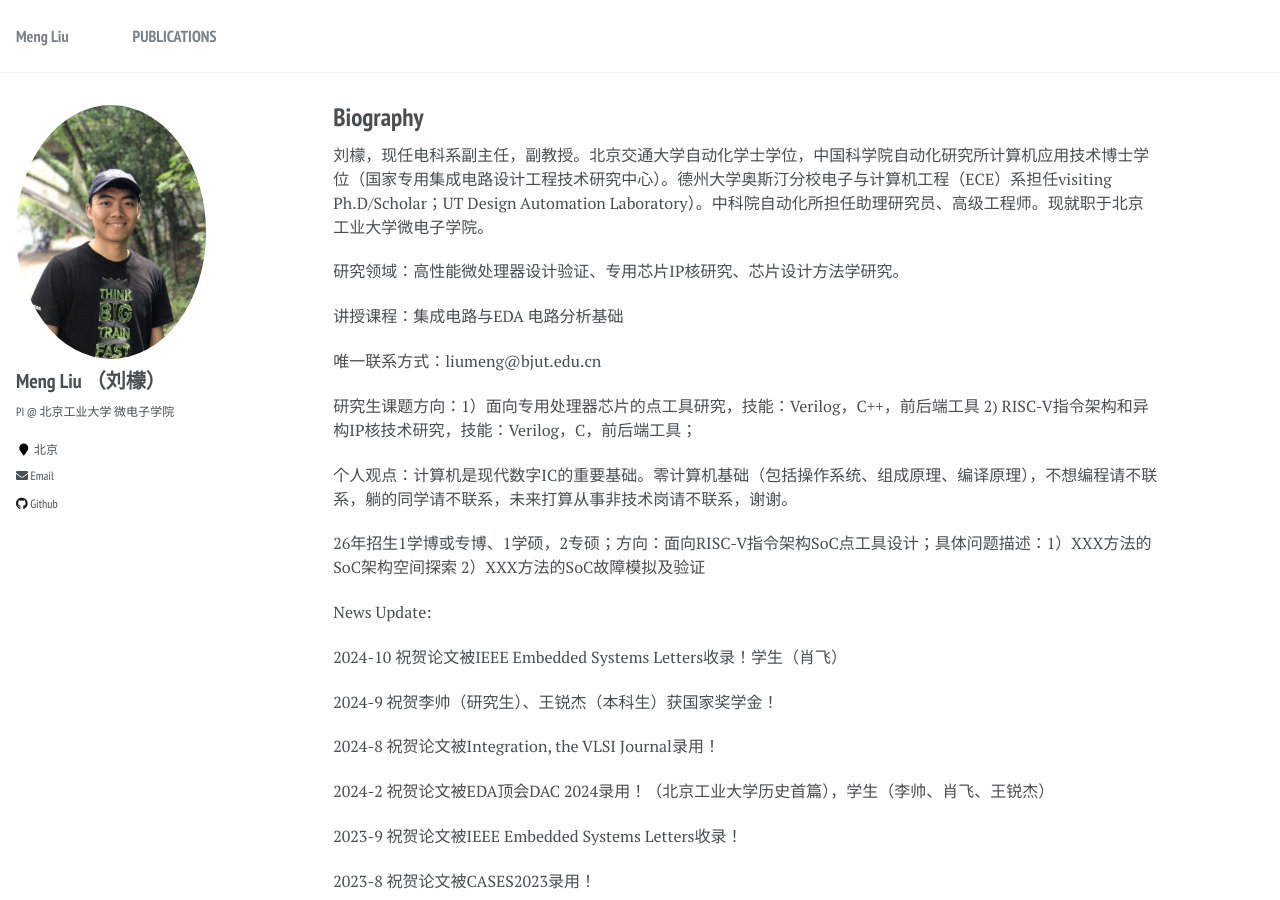
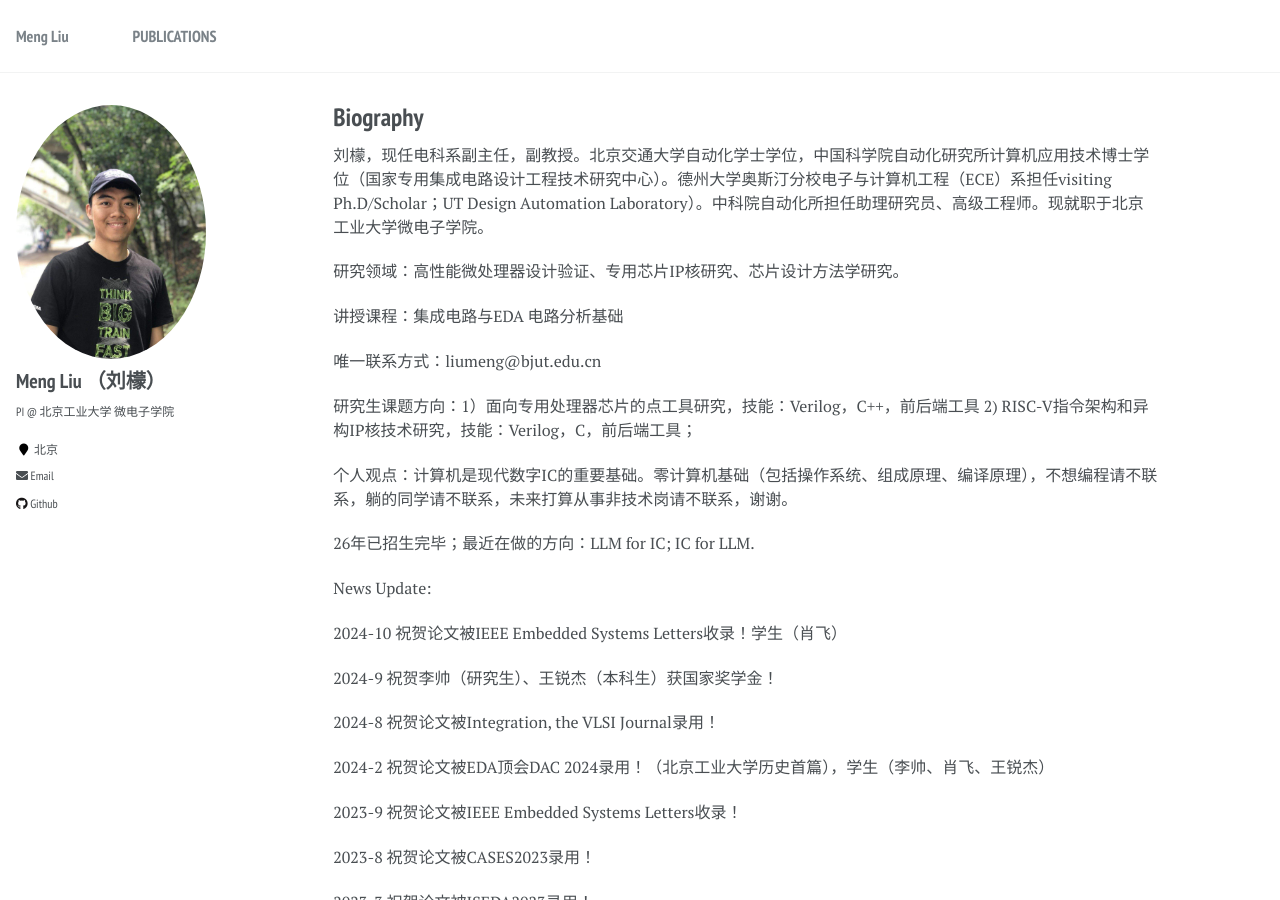
Before and after one commit to liumengbjut/liumengbjut.github.io, a Jekyll site: the page built from _pages/about.md, in a window 1280 px wide and 900 px high. Built offline with Jekyll 4.4.1, drawn with Linux system fonts in a browser that asks for light colours.

Commit message:
Update about.md

```diff
--- a/_pages/about.md
+++ b/_pages/about.md
@@ -23,7 +23,7 @@ redirect_from:
 
 个人观点：计算机是现代数字IC的重要基础。零计算机基础（包括操作系统、组成原理、编译原理），不想编程请不联系，躺的同学请不联系，未来打算从事非技术岗请不联系，谢谢。
 
-26年招生1学博或专博、1学硕，2专硕；方向：面向RISC-V指令架构SoC点工具设计；具体问题描述：1）XXX方法的SoC架构空间探索 2）XXX方法的SoC故障模拟及验证
+26年已招生完毕；最近在做的方向：LLM for IC; IC for LLM.
 
 News Update:
 
```
